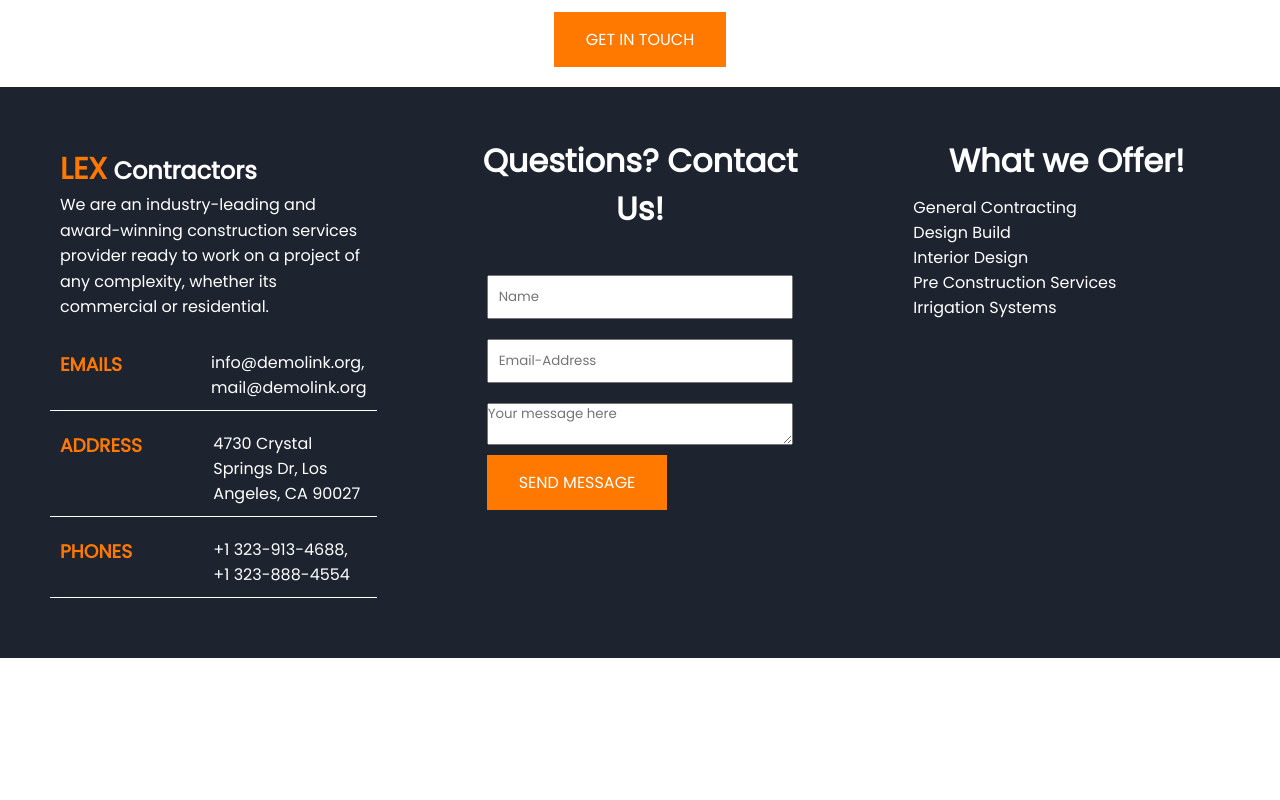
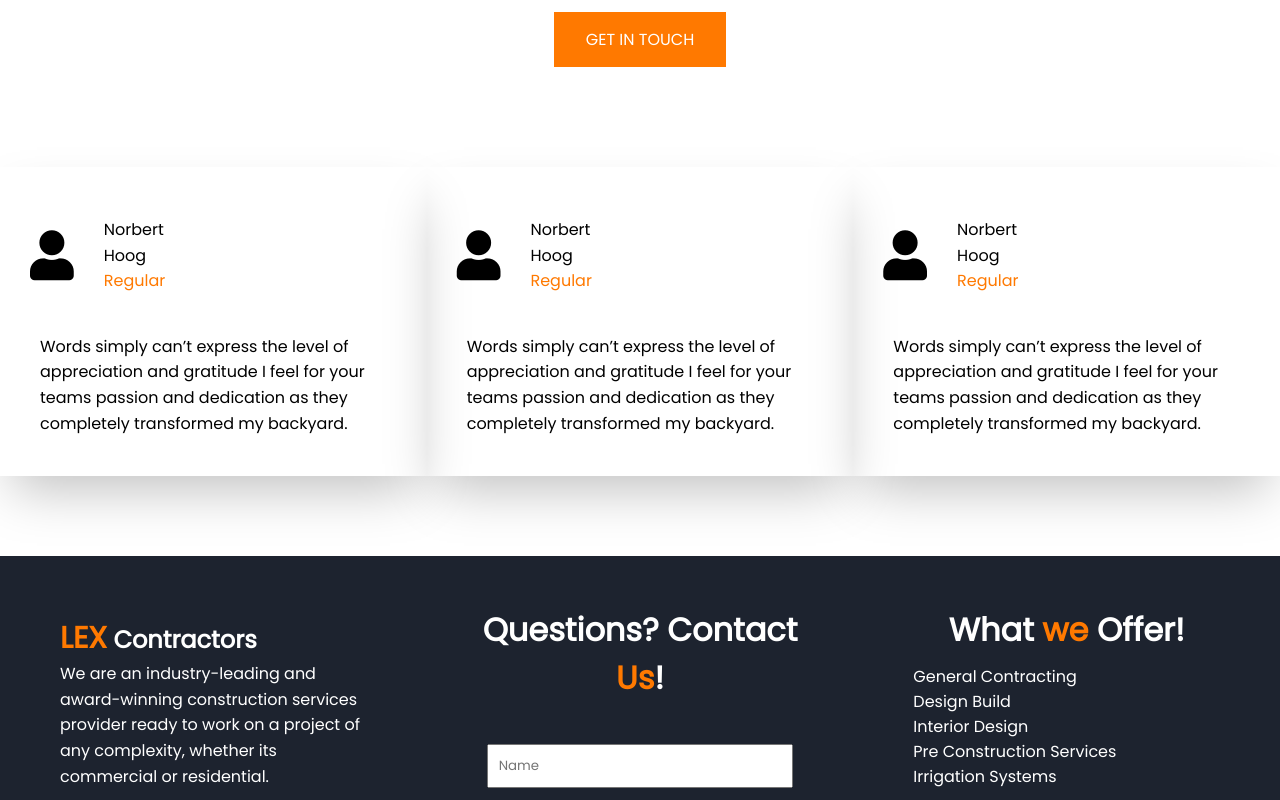
Before and after one commit to cerlans/Construction-Site-Redone, a React (Create React App) app: page / in a window 1280 px wide. Shown: the part 5620-6420 px from the top of the page. Before the commit the page ends 6280 px from the top, so only its background shows below. Built offline with nearby package versions, Linux system fonts and the light colour scheme.

Commit message:
3 files modified, 1 added

```diff
--- a/src/Content.js
+++ b/src/Content.js
@@ -1,59 +1,85 @@
-import React from 'react';
-import Gallery from './Gallery.js'
-function Content (){
-  return(
+import React from "react";
+import Gallery from "./Gallery.js";
+import Testimonial from "./Testimonial.js";
+function Content() {
+  return (
     <>
-    <section className='services'>
-      <div className='img-cont'>
-        <img src='https://images.unsplash.com/photo-1614728958368-62f3dccc822f?ixid=MXwxMjA3fDB8MHxwaG90by1wYWdlfHx8fGVufDB8fHw%3D&ixlib=rb-1.2.1&auto=format&fit=crop&w=634&q=80'/>
+      <section className="services">
+        <div className="img-cont">
+          <img src="https://images.unsplash.com/photo-1614728958368-62f3dccc822f?ixid=MXwxMjA3fDB8MHxwaG90by1wYWdlfHx8fGVufDB8fHw%3D&ixlib=rb-1.2.1&auto=format&fit=crop&w=634&q=80" />
         </div>
-      <div className='cards'>
-          <div className='card'>
+        <div className="cards">
+          <div className="card">
             <h1>HIGH-QUALITY SERVICES</h1>
             <button>View More</button>
           </div>
-        <div className='card'>
-            <div className='icon'>
+          <div className="card">
+            <div className="icon">
               <i class="far fa-building"></i>
               <h3>Construction Services</h3>
             </div>
-            <div className='content'>
-            <p>We provide high-quality construction services to a wide variety of clients.</p>
+            <div className="content">
+              <p>
+                We provide high-quality construction services to a wide variety
+                of clients.
+              </p>
             </div>
           </div>
-          <div className='card'>
-            <div className='icon'>
+          <div className="card">
+            <div className="icon">
               <i class="fas fa-comments"></i>
               <h3>Consultations</h3>
             </div>
-            <div className='content'>
-            <p>We provide high-quality construction services to a wide variety of clients.</p>
+            <div className="content">
+              <p>
+                We provide high-quality construction services to a wide variety
+                of clients.
+              </p>
             </div>
           </div>
-          <div className='card'>
-            <div className='icon'>
+          <div className="card">
+            <div className="icon">
               <i class="fas fa-pencil-ruler"></i>
               <h3>Interior-design</h3>
             </div>
-            <div className='content'>
-            <p>We provide high-quality construction services to a wide variety of clients.</p>
+            <div className="content">
+              <p>
+                We provide high-quality construction services to a wide variety
+                of clients.
+              </p>
             </div>
           </div>
         </div>
       </section>
-  <section className='projects'>
+      <section className="projects">
         <h1>Latest - Projects</h1>
-      <p>"Lorem ipsum dolor sit amet, consectetur adipiscing elit, sed do eiusmod tempor incididunt ut labore et dolore magna aliqua.Lorem ipsum dolor sit amet, consectetur adipiscing elit, sed do eiusmod tempor incididunt ut labore et dolore magna aliqua.Lorem ipsum dolor sit amet, consectetur adipiscing elit, sed do eiusmod tempor incididunt ut labore et dolore magna aliqua." </p>
-      <Gallery/>
-      <div className='experience'>
+        <p>
+          "Lorem ipsum dolor sit amet, consectetur adipiscing elit, sed do
+          eiusmod tempor incididunt ut labore et dolore magna aliqua.Lorem ipsum
+          dolor sit amet, consectetur adipiscing elit, sed do eiusmod tempor
+          incididunt ut labore et dolore magna aliqua.Lorem ipsum dolor sit
+          amet, consectetur adipiscing elit, sed do eiusmod tempor incididunt ut
+          labore et dolore magna aliqua."{" "}
+        </p>
+        <Gallery />
+        <div className="experience">
           <span>20</span>
           <h1>Years of experience</h1>
-        <p>With over 20 years of experience and established in Norwalk, Connecticut, we are the premier construction lorem ipsum dolor sit ametWith over 20 years of experience and established in Norwalk, Connecticut, we are the premier construction lorem ipsum dolor sit amet</p>
+          <p>
+            With over 20 years of experience and established in Norwalk,
+            Connecticut, we are the premier construction lorem ipsum dolor sit
+            ametWith over 20 years of experience and established in Norwalk,
+            Connecticut, we are the premier construction lorem ipsum dolor sit
+            amet
+          </p>
           <button>Get in Touch</button>
         </div>
       </section>
+      <section className="testimonial">
+        <Testimonial />
+      </section>
     </>
-  )
+  );
 }
 
-export default Content
+export default Content;
--- a/src/Footer.js
+++ b/src/Footer.js
@@ -27,11 +27,11 @@ function Footer() {
           </div>
         </div>
         <div className="row">
-          <h1>Questions? Contact Us!</h1>
+          <h1>Questions? Contact <span>Us</span>!</h1>
           <ContactForm/>
         </div>
         <div className="row">
-          <h1>What we Offer!</h1>
+          <h1>What <span>we</span> Offer!</h1>
           <div>
             <ul>
               <li>General Contracting</li>
--- /dev/null
+++ b/src/Testimonial.js
@@ -0,0 +1,76 @@
+import React from "react";
+
+function Testimonial() {
+  return (
+    <>
+
+      <div className="monial-card">
+        <div className="header">
+          <div className="inner">
+            <i class="fas fa-user"></i>
+            <div>
+              <p>Norbert Hoog</p>
+              <p>
+                <span>Regular</span>
+              </p>
+            </div>
+          </div>
+          <div className="buffer"></div>
+        </div>
+        <div className="content">
+          <p>
+            Words simply can’t express the level of appreciation and gratitude I
+            feel for your teams passion and dedication as they completely
+            transformed my backyard.
+          </p>
+        </div>
+      </div>
+
+      <div className="monial-card">
+        <div className="header">
+          <div className="inner">
+            <i class="fas fa-user"></i>
+            <div>
+              <p>Norbert Hoog</p>
+              <p>
+                <span>Regular</span>
+              </p>
+            </div>
+          </div>
+          <div className="buffer"></div>
+        </div>
+        <div className="content">
+          <p>
+            Words simply can’t express the level of appreciation and gratitude I
+            feel for your teams passion and dedication as they completely
+            transformed my backyard.
+          </p>
+        </div>
+      </div>
+
+      <div className="monial-card">
+        <div className="header">
+          <div className="inner">
+            <i class="fas fa-user"></i>
+            <div>
+              <p>Norbert Hoog</p>
+              <p>
+                <span>Regular</span>
+              </p>
+            </div>
+          </div>
+          <div className="buffer"></div>
+        </div>
+        <div className="content">
+          <p>
+            Words simply can’t express the level of appreciation and gratitude I
+            feel for your teams passion and dedication as they completely
+            transformed my backyard.
+          </p>
+        </div>
+      </div>
+    </>
+  );
+}
+
+export default Testimonial;
--- a/src/style.css
+++ b/src/style.css
@@ -499,6 +499,53 @@ padding:10px;
     display: inline-block;
     font-size: 16px;
   }
+
+  .testimonial {
+    display:flex;
+    justify-content:space-between;
+    margin-bottom:5rem;
+    margin-top:5rem;
+  }
+  .testimonial h1 {
+    text-align:center;
+  }
+  .testimonial span {
+   color:#FF7900;
+  }
+
+  .testimonial .monial-card {
+    width:470px;
+    height:auto;
+    margin:0 auto;
+    padding:20px;
+    --tw-shadow: 0 25px 50px -12px rgba(0, 0, 0, 0.25);
+    box-shadow: var(--tw-ring-offset-shadow, 0 0 #0000), var(--tw-ring-shadow, 0 0 #0000), var(--tw-shadow);
+  }
+  .testimonial .header {
+     display:flex;
+  }
+  .testimonial .header .inner {
+    align-items: center;
+    flex:1;
+    display:flex;
+    padding-top:10px;
+  }
+  .testimonial .header .inner div {
+    padding:20px;
+  }
+  .testimonial .header .buffer{
+     flex:1;
+  }
+  .testimonial i {
+    font-size:50px;
+    margin:10px;
+  }
+  .testimonial .content {
+      padding:20px;
+
+  }
+
+
   .filter-desktop{
     padding:3rem;
     margin:0 auto;
@@ -524,6 +571,9 @@ padding:10px;
    display:flex;
    justify-content:space-between;
 
+  }
+  .footer span {
+    color:#FF7900;
   }
   .footer .row {
     flex:1;
@@ -558,20 +608,23 @@ padding:10px;
     display:flex;
     border-bottom:1px solid white;
     padding:10px;
+    color:white;
   }
   .footer .row .contact-links h3 {
     flex:1;
   }
   .footer .row .contact-links span {
     flex:1;
+    color:white;
   }
    .footer .row ul {
     list-style-type:none;
   }
   .footer .row ul li{
+    cursor:pointer;
     font-size:25px;
     padding:1rem;
-    border-bottom:1px solid white;
+    border-bottom:1px solid gray;
     text-align:justify;
     transition:0.2s;
   }
```
Lines whose indentation alone changed are shown as unchanged.
